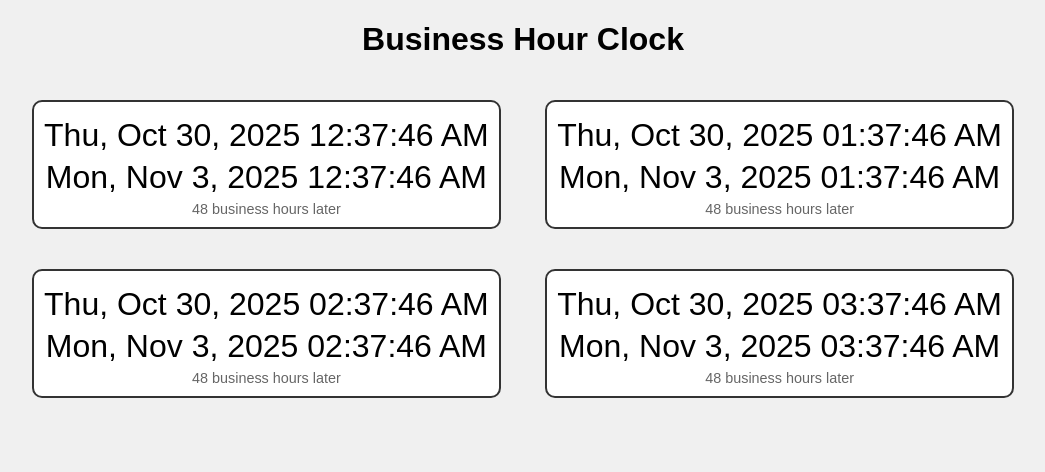
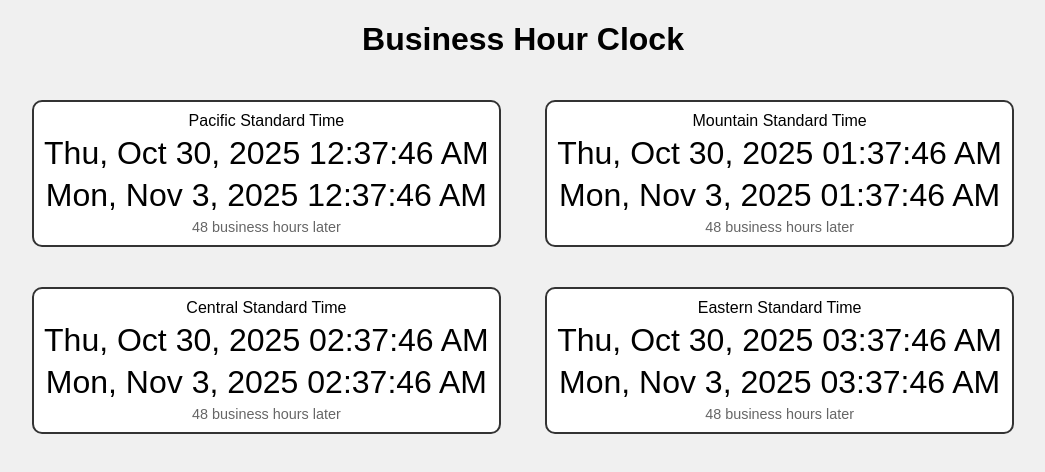
Before and after one commit to BinaryDreamerUX/Business-Hour-Clock, a plain HTML site: page index.html in a window 1280 px wide. Shown: the whole page, without its empty margins (117-1162 px from the left). Drawn offline with Linux system fonts and the light colour scheme.

Commit message:
Add time zone label to each clock

```diff
--- a/index.html
+++ b/index.html
@@ -10,24 +10,28 @@
     <h1>Business Hour Clock</h1>
 
   <div class="clock-container">
+    <span class="timezone-label">Pacific Standard Time</span>
     <div id="pst-clock" class="clock">00:00:00</div>
     <div id="pst-future-clock" class="clock">00:00:00</div>
     <span class="clock-label">48 business hours later</span>
   </div>
 
   <div class="clock-container">
+    <span class="timezone-label">Mountain Standard Time</span>
     <div id="mst-clock" class="clock">00:00:00</div>
     <div id="mst-future-clock" class="clock">00:00:00</div>
     <span class="clock-label">48 business hours later</span>
   </div>
 
   <div class="clock-container">
+    <span class="timezone-label">Central Standard Time</span>
     <div id="cst-clock" class="clock">00:00:00</div>
     <div id="cst-future-clock" class="clock">00:00:00</div>
     <span class="clock-label">48 business hours later</span>
   </div>
 
   <div class="clock-container">
+    <span class="timezone-label">Eastern Standard Time</span>
     <div id="est-clock" class="clock">00:00:00</div>
     <div id="est-future-clock" class="clock">00:00:00</div>
     <span class="clock-label">48 business hours later</span>
```
